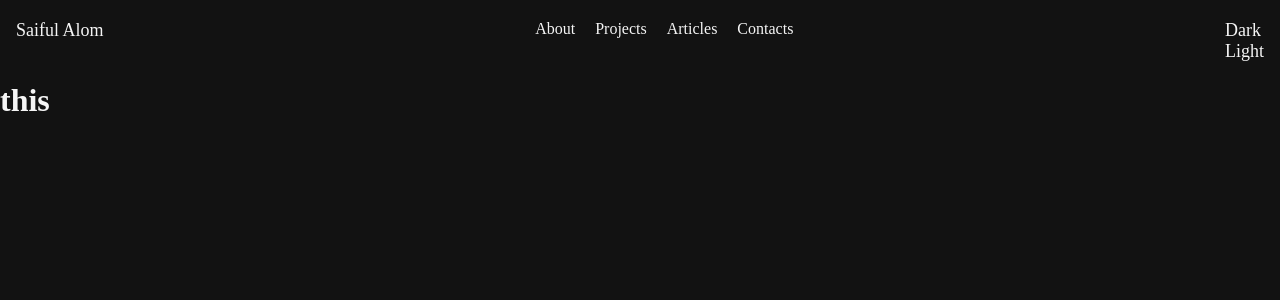
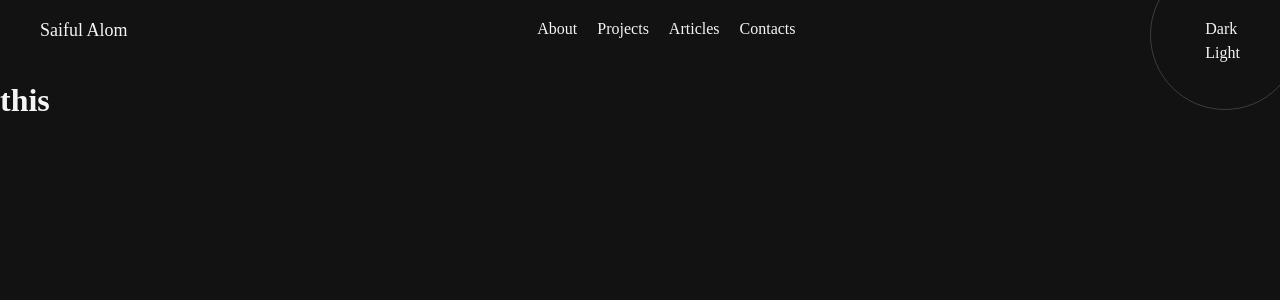
Before and after one commit to iamsaifulalom/personal-portfolio, a Next.js app: page / in a window 1280 px wide. Shown: the top 300 px of the page. Built offline with nearby package versions, Linux system fonts and the light colour scheme.

Commit message:
header completed

```diff
--- a/src/components/header/header.module.css
+++ b/src/components/header/header.module.css
@@ -2,10 +2,9 @@
     width: 100%;
     display: flex;
     flex-direction: row;
-    color: var(--color-white);
     justify-items: center;
     justify-content: space-between;
-    padding: 20px 16px;
+    padding: 20px 40px;
 }
 
 .site_title {
@@ -20,9 +19,27 @@
 
 }
 
-.nav_item{
+.nav_item {
     cursor: pointer;
-    color: var(--color-white);
     font-size: var(--text-lg);
     text-decoration: none;
+    color: var(--color-foreground);
 }
+
+.theme_changer{
+    position: relative;
+    display: flex;
+    flex-direction: column;
+    gap: 6px;
+}
+
+.header_right_circle {
+    border: transparent 1px solid;
+    border-color: var(--color-gray);
+    width: 150px;
+    height: 150px;
+    border-radius: 50%;
+    position: absolute;
+    right: -60px;
+    top: -60px;
+}
--- a/src/components/header/header.tsx
+++ b/src/components/header/header.tsx
@@ -7,11 +7,15 @@ export default function Header() {
         <header className={styles.header}>
             <h2 className={styles.site_title}>Saiful Alom</h2>
             <div className={styles.nav}>
-                {navLinks.map(({name , href}) => (
-                   <Link key={name} className={styles.nav_item} href={href}>{name}</Link>
+                {navLinks.map(({ name, href }) => (
+                    <Link key={name} className={styles.nav_item} href={href}>{name}</Link>
                 ))}
             </div>
-            <div className={styles.site_title}>Dark <br /> Light</div>
+            <div className={styles.theme_changer}>
+                <span>Dark</span>
+                <span>Light</span>
+                <div className={styles.header_right_circle}></div>
+            </div>
         </header>
     )
 }
--- a/src/styles/globals.css
+++ b/src/styles/globals.css
@@ -1,7 +1,7 @@
 
 body{
-  background: var(--color-black);
-  color: var(--color-white);
+  background: var(--color-backgroud);
+  color: var(--color-foregroud);
 }
 
 .hero-title {
--- a/src/styles/variables.css
+++ b/src/styles/variables.css
@@ -1,6 +1,6 @@
 :root {
-    --color-white: #f5f5f5;
-    --color-black: #121212;
+    --color-foregroud: #f5f5f5;
+    --color-backgroud: #121212;
     --color-gray: #3d3d3d;
     --color-light-gray: #a6a6a6;
     --text-xs: 12px;
@@ -26,3 +26,13 @@
     --text-6xl: 48px;
     /* Hero headline “Full–stack Developer” */
 }
+
+html.light {
+    --color-foregroud: #121212;
+    /* Dark text */
+    --color-backgroud: #ffffff;
+    /* Light background */
+    --color-gray: #6b6b6b;
+    /* Medium gray for muted text */
+    --color-light-gray: #d3d3d3;
+}
```
